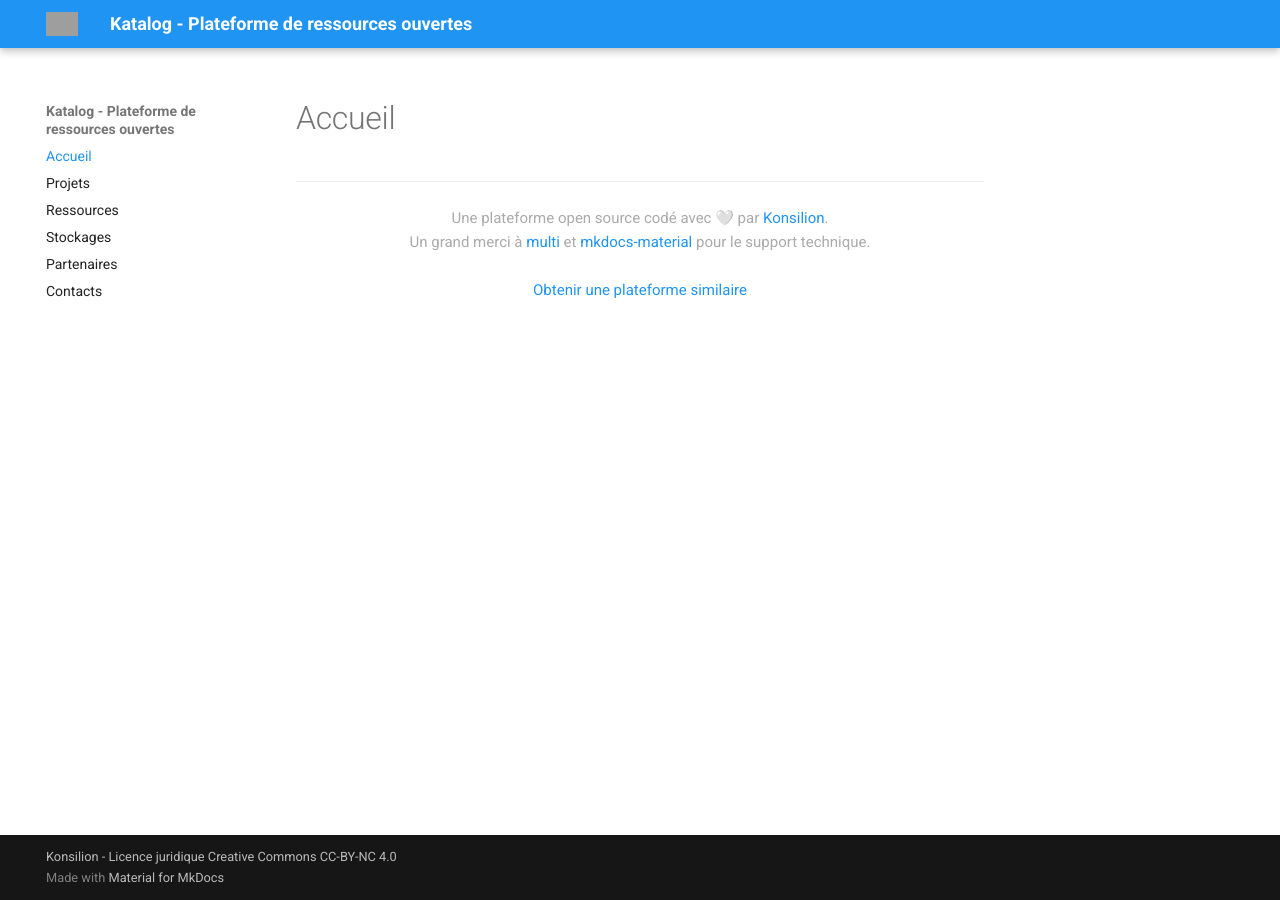
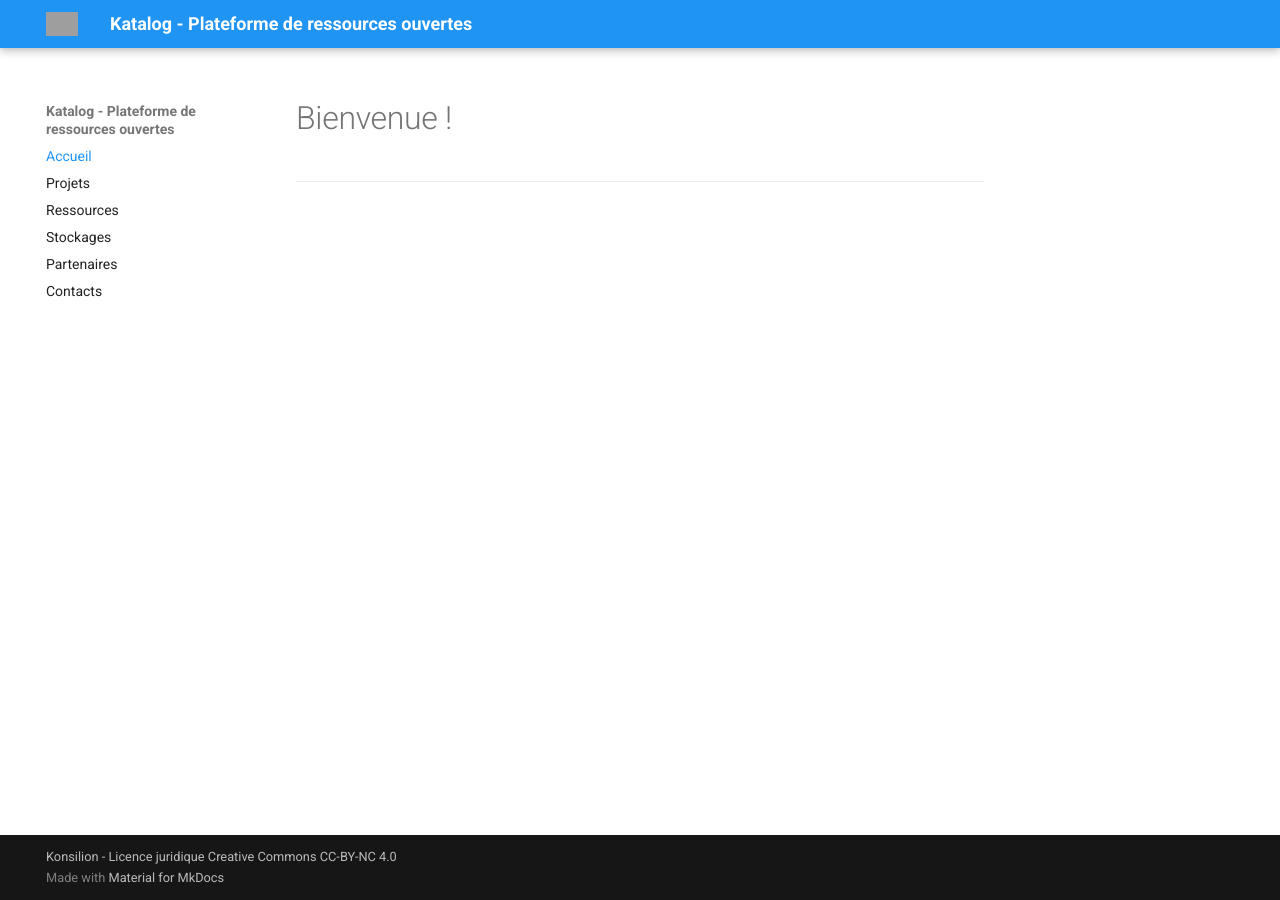
Before and after one commit to Konsilion/katalog-template, an MkDocs documentation site: the page built from docs/index.md, in a window 1280 px wide. Built offline with MkDocs 1.6.1 and Material for MkDocs 9.7.7, drawn with Linux system fonts in a browser that asks for light colours; grey boxes are pictures that could not be loaded.

```diff
--- a/docs/index.md
+++ b/docs/index.md
@@ -1,15 +1,19 @@
+# Bienvenue !
 
 
 
 
-<hr>
-<p style="color:#AAA; font-size: 15px; text-align: center">
-    <span> Une plateforme open source codé avec 🤍 par <a href="https://konsilion.fr" target="_blank">Konsilion</a>.
-    <br>
-    Un grand merci à <a href="https://multi.coop" target="_blank"> multi </a> et <a href="https://squidfunk.github.io/mkdocs-material/" target="_blank"> mkdocs-material</a> pour le support technique.</span>
-    <br>
-    <br>
-    <a href="https://konsilion.fr/wp/recherche-et-developpement/katalog-installation" target="_blank"> Obtenir une plateforme similaire</a>
-</p>
+
+
+
+
+
+
+
+
+
+
+
+---
 
 <script type="text/javascript" src="https://konsilion.github.io/katalog-setup/js/index.js"></script>
--- a/docs/konsilion.json
+++ b/docs/konsilion.json
@@ -1,4 +1,4 @@
 {
     "repo": "https://github.com/Konsilion/katalog-template",
-    "token": "ght8965d98f4r56d9d4vc"
+    "token": "ght123456789azertysoleil"
 }
```
Also changed, not shown: docs/informations.md (+14 -0 lines).
